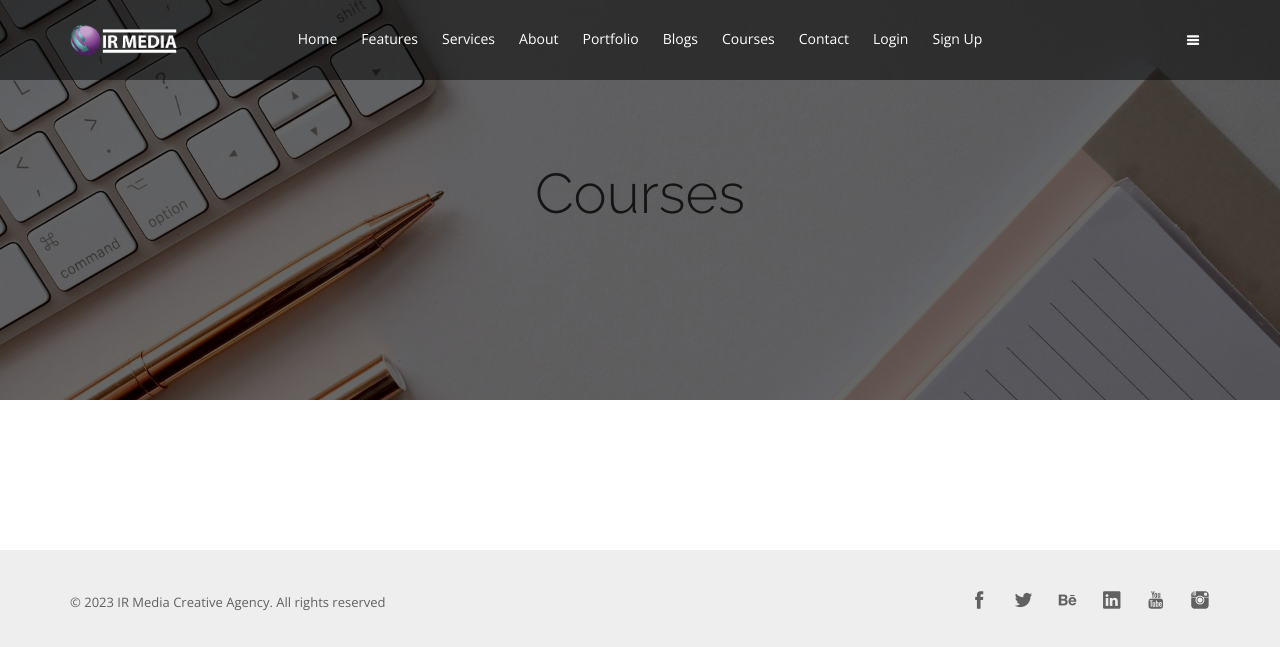
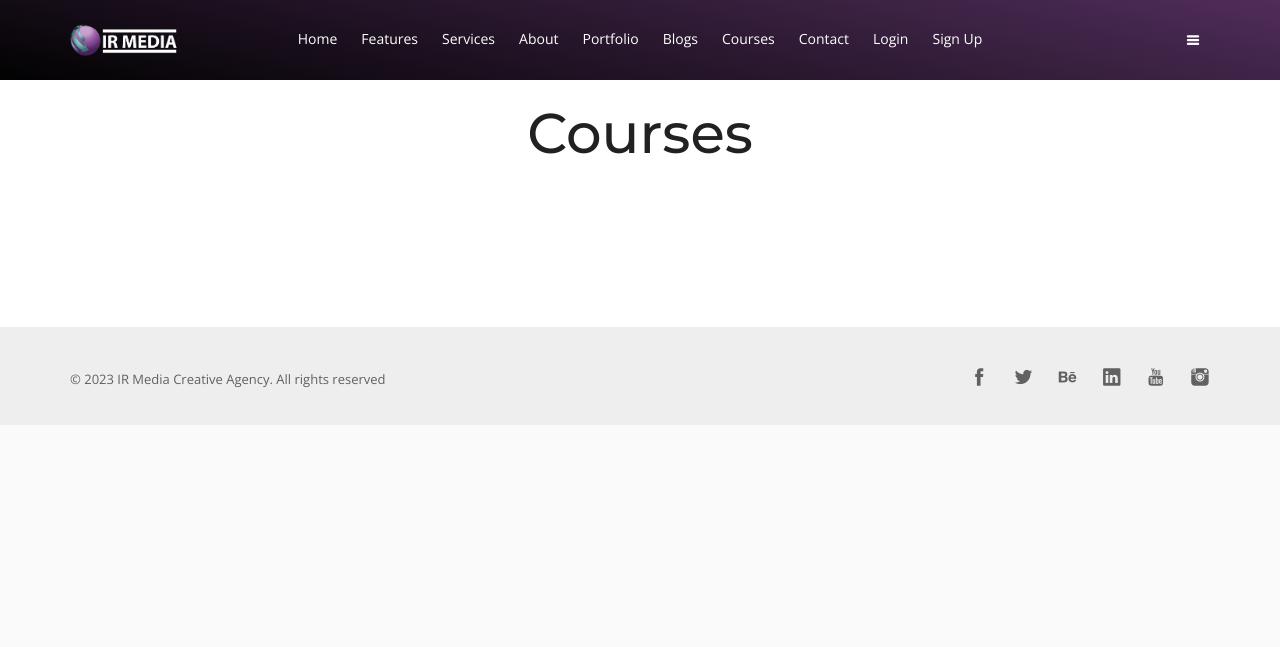
Before and after one commit to Sheharyar123/IR_Media, a Django app: page /courses/ in a window 1280 px wide. Shown: the top 647 px of the page. Run offline with Django 4.2, Linux system fonts and the light colour scheme; data that the repository does not hold is empty; parts of the project's set-up code (start-up, migrations or seed data) failed here and were passed over; some libraries are stand-ins or nearby versions; some web fonts are replaced.

Commit message:
fix navbar issue

```diff
--- a/static/assets/css/bootsnav.css
+++ b/static/assets/css/bootsnav.css
@@ -50,16 +50,16 @@ nav.navbar.bootsnav {
   border-bottom: 1px solid rgba(255, 255, 255, 0.15);
 }
 
-nav.navbar.bootsnav::after {
+/* nav.navbar.bootsnav::after {
   content: "";
   position: absolute;
   width: 100%;
   top: 0;
   left: 0;
-  height: 80px;
+  height: 58px;
   background-color: rgba(0, 0, 0, 0.5);
   z-index: -1;
-}
+} */
 nav.navbar.bootsnav.navbar-gradient {
   background: rgba(79, 172, 254, 1);
   background: -moz-linear-gradient(13deg, rgb(2 2 2) 0%, rgb(80 45 90) 100%);
@@ -907,7 +907,6 @@ body.on-side .wrap-sticky nav.navbar.bootsnav.sticked {
 
   nav.navbar.bootsnav.navbar-transparent.white,
   nav.navbar.bootsnav.navbar-transparent.dark {
-    background: transparent;
     height: 80px;
     box-shadow: none;
   }
--- a/templates/_navbar.html
+++ b/templates/_navbar.html
@@ -1,7 +1,9 @@
 {% load static %}
 <!--== Header Start ==-->
 <nav
-  class="navbar navbar-default navbar-fixed navbar-transparent white bootsnav on no-full navbar-gradient no-border"
+
+class="navbar navbar-default navbar-fixed navbar-transparent white bootsnav on no-full navbar-gradient no-border"
+
 >
   <!--== Start Top Search ==-->
   <div class="fullscreen-search-overlay" id="search-overlay">
--- a/templates/core/index.html
+++ b/templates/core/index.html
@@ -321,7 +321,7 @@
                 data-paddingbottom="[0,0,0,0]"
                 data-paddingleft="[0,0,0,0]"
                 >
-                <a class="btn btn-lg btn-light-outline btn-square home-btn text-center" href="#contact"
+                <a class="btn btn-lg btn-light btn-square home-btn text-center" href="#contact"
                     >Contact Now</a
                 >
                 </div>
--- a/templates/courses/course_list.html
+++ b/templates/courses/course_list.html
@@ -5,10 +5,15 @@
 {% block content %}
 
 
-  <div class="transition-none" style="background-color: #000;">
+  {% comment %} <div class="transition-none" style="background-color: #000;">
       <section class="title-hero-bg parallax-effect" style="background: url({% static 'assets/images/title-bg/title-bg-2.jpg' %}) no-repeat center center/cover;">
         <h1 class="raleway-font font-300 text-center pt-20" style="color: #333;">Courses</h1>
       </section>
+  </div> {% endcomment %}
+  <div class="row">
+    <div class="col-md-12 col-sm-12" style="background-color: #fff;">
+      <h1 class="text-center mt-100">Courses</h1>
+    </div>
   </div>
 
   <section class="white-bg pt-30">
```
